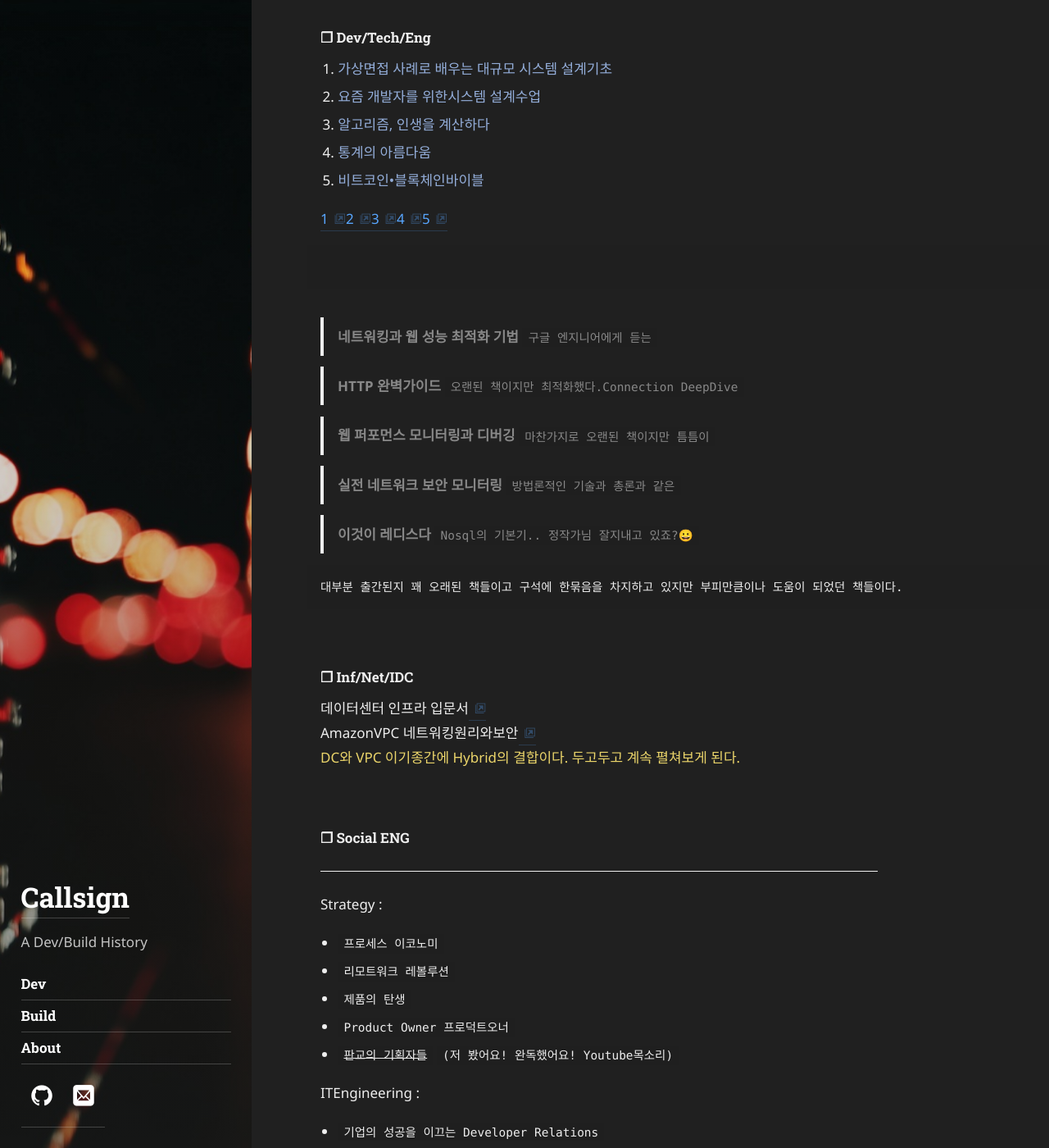
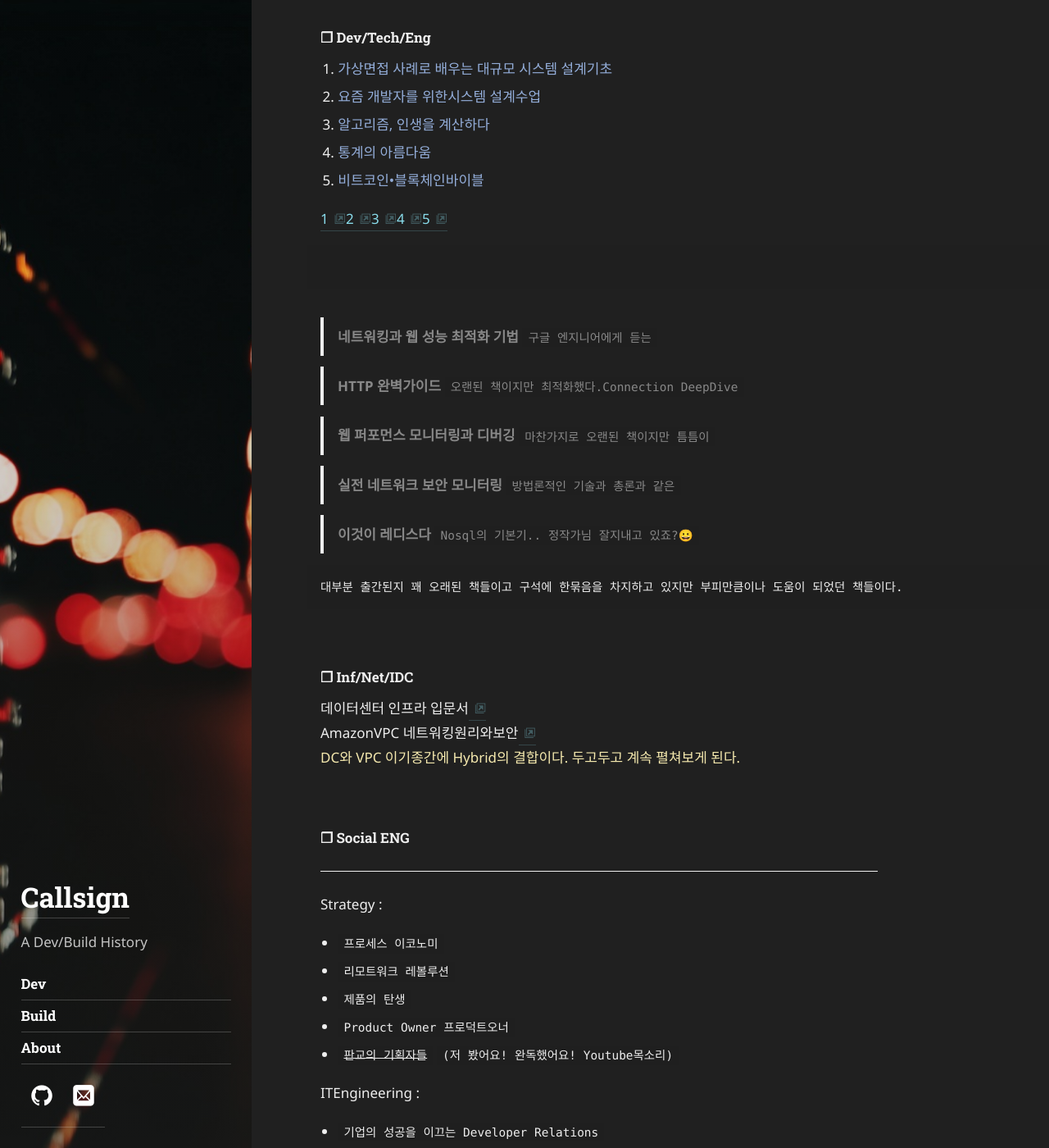
Before and after one commit to callsign88/callsign88.github.io, a Jekyll site: the page built from LICENSE.md, in a window 1280 px wide and 1400 px high, scrolled down 427 px. Shown: the whole window at 82% size. Built offline with Jekyll 4.4.1, drawn with Linux system fonts in a browser that asks for light colours; some web fonts are replaced.

Commit message:
Update styling: refine accent color in _config.yml and comment color in LICENSE.md

```diff
--- a/_config.yml
+++ b/_config.yml
@@ -72,7 +72,7 @@
 
 # Sidebar image and theme color of the site.
 accent_image:          /assets/img/sidebar-bg.jpg
-accent_color:          '#58a6ff'
+accent_color:          '#89dceb'
 
 # The string encoding which fonts to fetch from Google Fonts.
 # See: <https://qwtel.com/hydejack/docs/configuration/>
```
Also changed, not shown: LICENSE.md.
